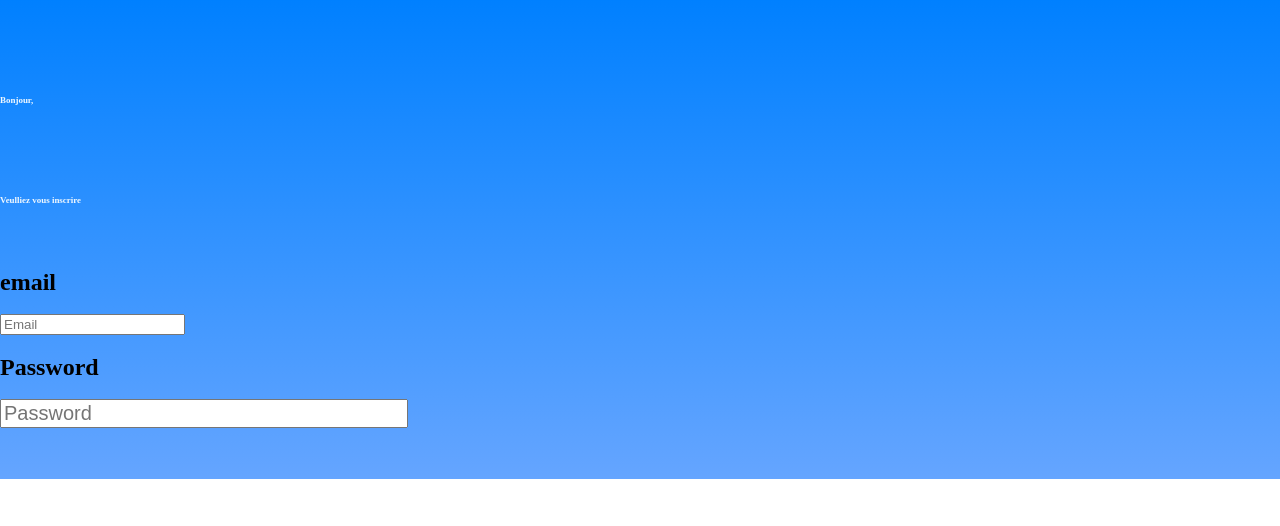
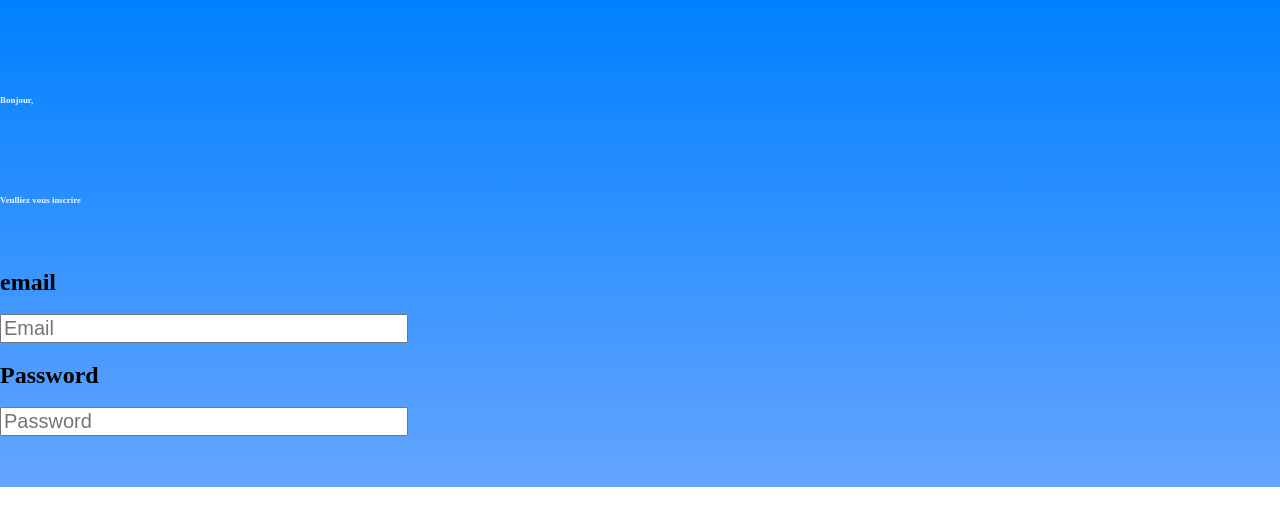
Before and after one commit to aminalgar3a/aminalgar3a-devytech, a PHP site: page / in a window 1280 px wide. Shown: the part 45-571 px from the top of the page. Run offline with PHP 8.4, Linux system fonts and the light colour scheme.

Commit message:
Update style.css

```diff
--- a/style.css
+++ b/style.css
@@ -85,7 +85,7 @@ h2.large {
     margin: 0;
     line-height: 100px;
 }
-input[type="text"] {
+input[type="email"] {
     font-size: 20px;
     width: 400px;
     min-width: 100px;
```
